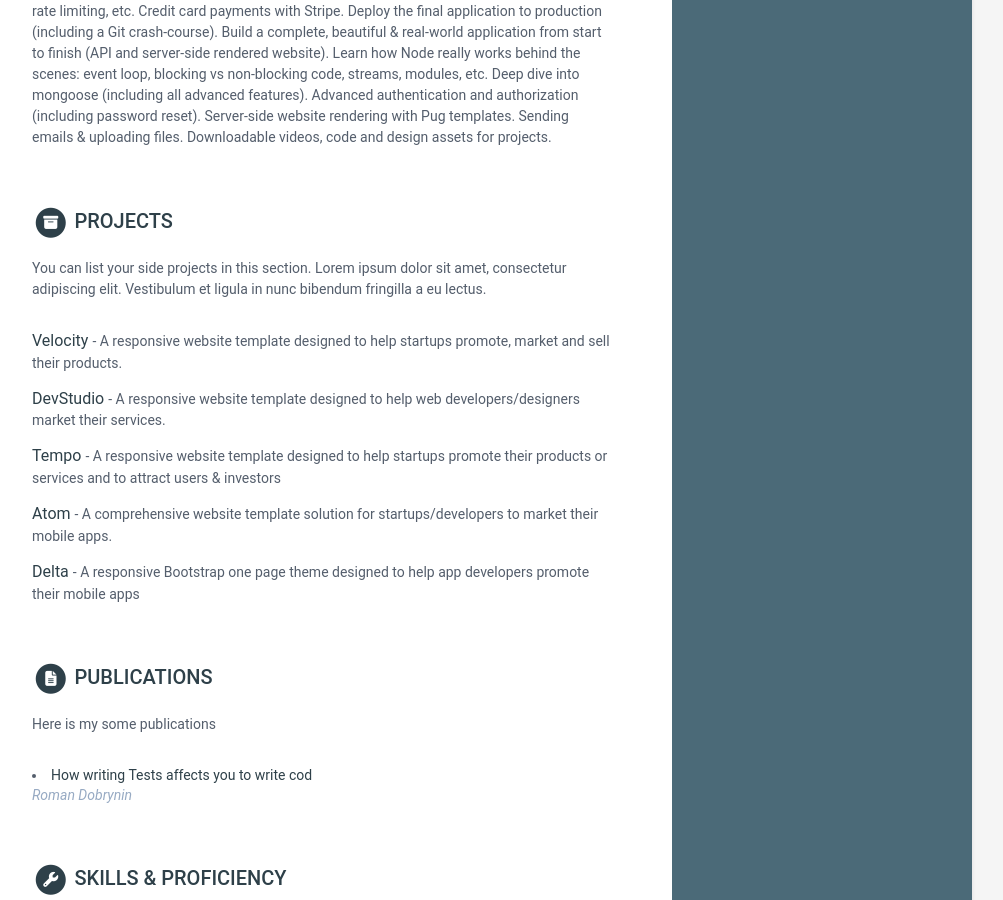
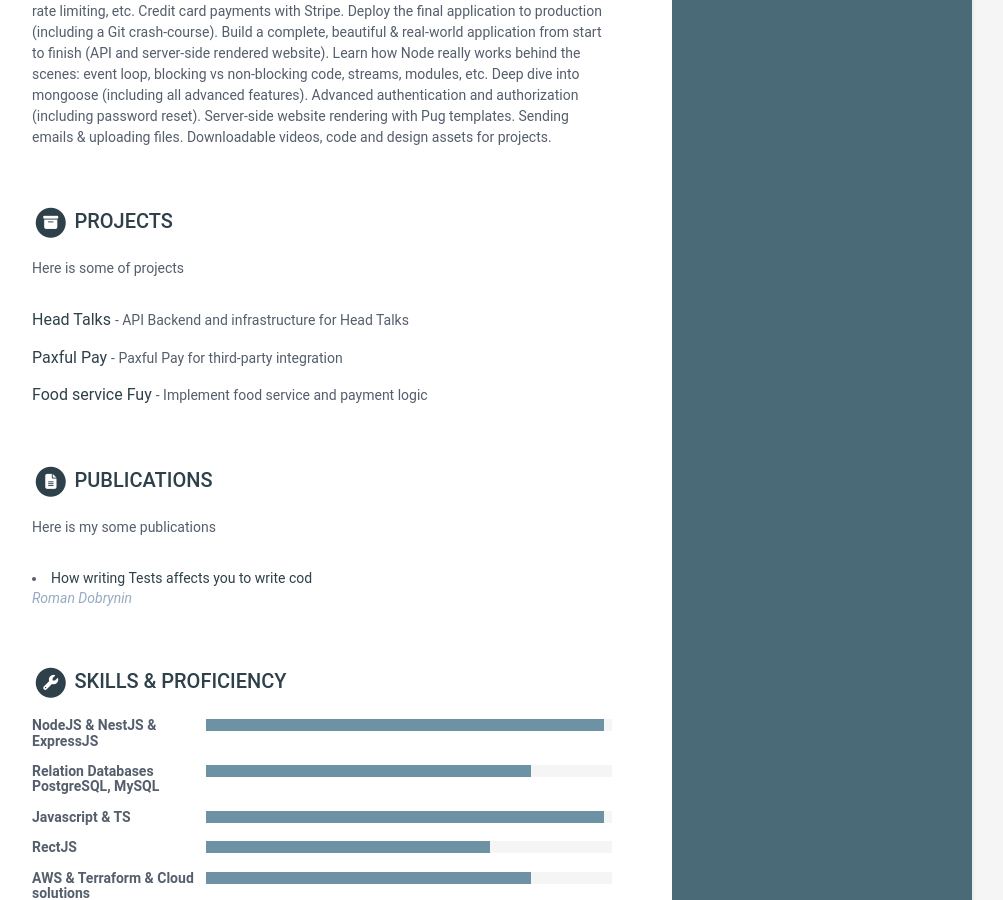
Before and after one commit to rdobrynin/rdobrynin.github.io, a Jekyll site: the page built from index.html, in a window 1280 px wide and 900 px high, scrolled down 2440 px. Shown: the whole window, without its empty margins (168-1171 px from the left). Built offline with Jekyll 4.4.1, drawn with Linux system fonts in a browser that asks for light colours.

Commit message:
update:section

```diff
--- a/_data/data.yml
+++ b/_data/data.yml
@@ -200,29 +200,19 @@ certifications:
 projects:
     title: Projects
     intro: >
-      You can list your side projects in this
-      section. Lorem ipsum dolor sit amet, consectetur adipiscing elit.
-      Vestibulum et ligula in nunc bibendum fringilla a eu lectus.
+      Here is some of projects
     assignments:
-      - title: Velocity
-        link: "#hook"
-        tagline: "A responsive website template designed to help startups promote, market and sell their products."
+      - title: Head Talks
+        link: "https://www.unith.ai/"
+        tagline: "API Backend and infrastructure for Head Talks"
 
-      - title: DevStudio
-        link: "#"
-        tagline: "A responsive website template designed to help web developers/designers market their services."
+      - title: Paxful Pay
+        link: "https://paxful.com/paxful-pay"
+        tagline: "Paxful Pay for third-party integration"
 
-      - title: Tempo
-        link: "#"
-        tagline: "A responsive website template designed to help startups promote their products or services and to attract users &amp; investors"
-
-      - title: Atom
-        link: "#"
-        tagline: "A comprehensive website template solution for startups/developers to market their mobile apps."
-
-      - title: Delta
-        link: "#"
-        tagline: "A responsive Bootstrap one page theme designed to help app developers promote their mobile apps"
+      - title: Food service Fuy
+        link: "https://apps.apple.com/ro/app/fudy-kitchen/id1612970174"
+        tagline: "Implement food service and payment logic"
 
 #oss:
 #    title: OSS Contributions
```
